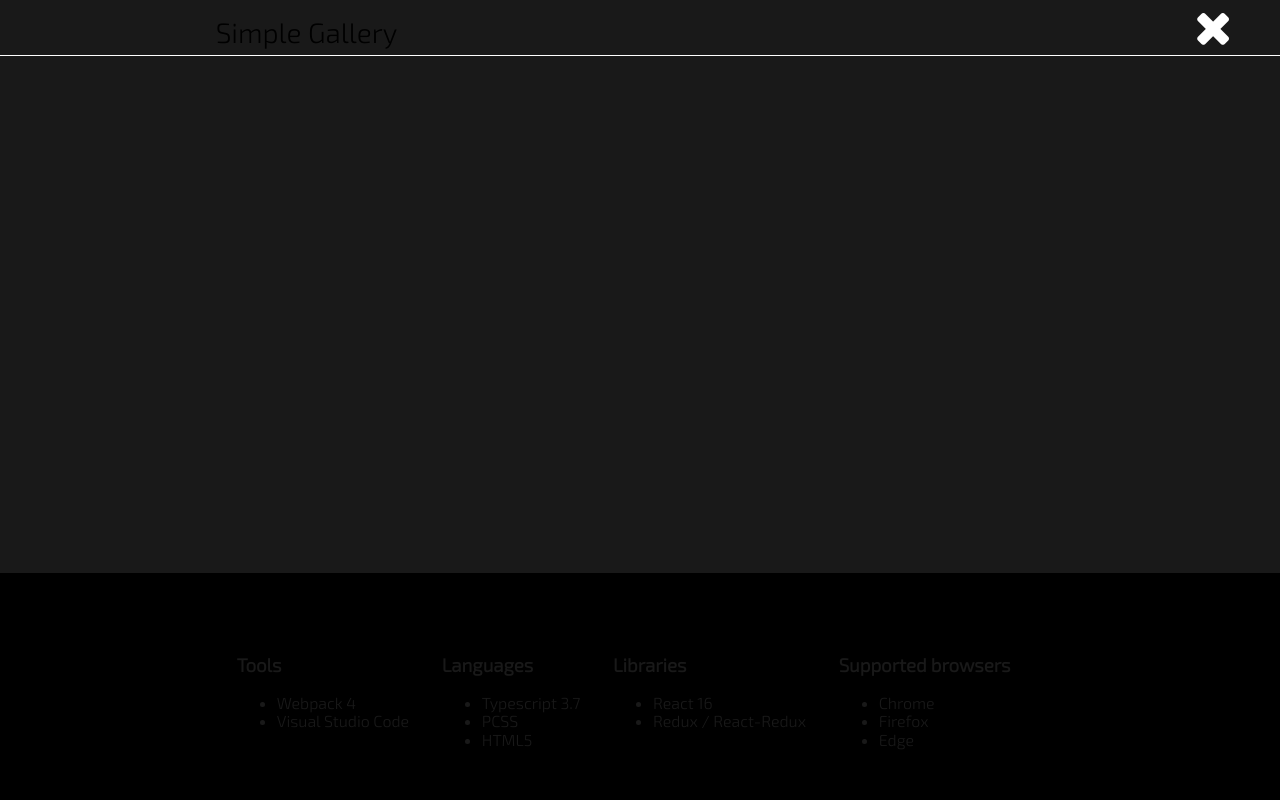
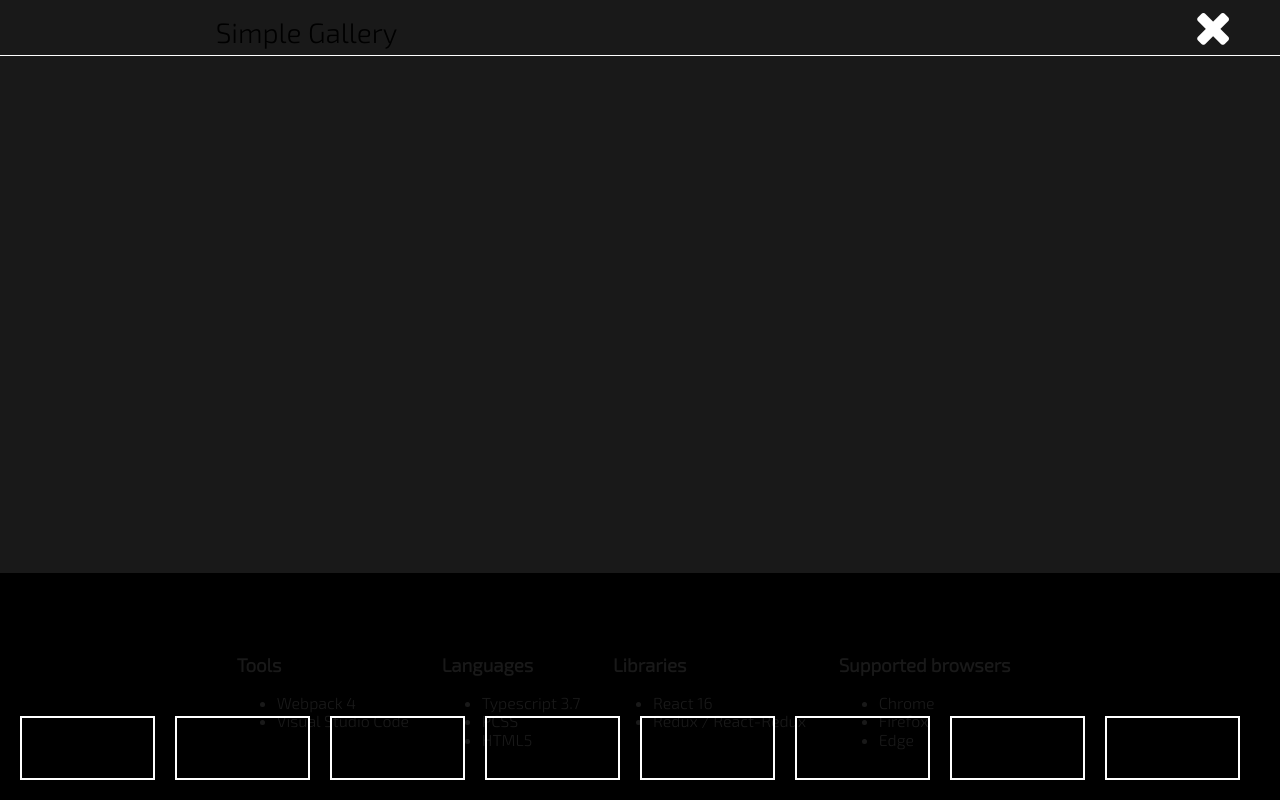
Before and after one commit to mankowsj/simple-gallery, a React app: page / in a window 1280 px wide. Both pictures are taken after a click on the picture 359 px from the left and 185 px from the top of the page. Built offline with nearby package versions, Linux system fonts and the light colour scheme; the HTML template or start-up script is replaced by a standard one.

Commit message:
imageList and selectedIndex setup

```diff
--- a/src/redux/actions-names.tsx
+++ b/src/redux/actions-names.tsx
@@ -1,4 +1,5 @@
 type PositionAction = 'SET_POSITION' | 'HOME_POSITION' | 'END_POSITION';
 type AppModeAction = 'GALLERY_MODE' | 'BIG_PIC_MODE';
+type ImageAction = 'SET_IMAGE_LIST' | 'SET_SELECTED_IMAGE_ID';
 
-export {PositionAction, AppModeAction};
+export {PositionAction, AppModeAction, ImageAction};
--- a/src/redux/actions.tsx
+++ b/src/redux/actions.tsx
@@ -1,6 +1,8 @@
 import {AppModeActionType} from './types';
 
 const setGalleryMode = (): AppModeActionType => ({type: 'GALLERY_MODE'});
-const setBigPictureMode = (picId: string): AppModeActionType => ({type: 'BIG_PIC_MODE', value: picId});
+const setBigPictureMode = (): AppModeActionType => ({type: 'BIG_PIC_MODE'});
 
-export {setGalleryMode, setBigPictureMode};
+const setSelectedImage = (index: number) => ({type: 'SET_SELECTED_IMAGE', value: index});
+
+export {setGalleryMode, setBigPictureMode, setSelectedImage};
--- /dev/null
+++ b/src/redux/reducers/image.tsx
@@ -0,0 +1,14 @@
+import {StoreType, ImageActionType} from '../types';
+
+const pathPrefix = 'src/assets/images/';
+
+const imageList = ['1', '2', '3', '4', '5', '6', '7', '8'].map(name => ({name: `${name}.jpg`, path: pathPrefix}));
+const defaultValue = {imageList, selectedIndex: 0};
+
+export const imageReducer = (
+  state: StoreType['imageReducer'] = defaultValue,
+  action: ImageActionType
+): StoreType['imageReducer'] => {
+  console.warn('imADSSADAS', action);
+  return state;
+};
--- a/src/redux/reducers/index.tsx
+++ b/src/redux/reducers/index.tsx
@@ -1,4 +1,5 @@
 import {combineReducers} from 'redux';
 import {appModeReducer} from './app-mode';
+import {imageReducer} from './image';
 
-export const reducers = combineReducers({appModeReducer});
+export const reducers = combineReducers({appModeReducer, imageReducer});
--- a/src/redux/types.tsx
+++ b/src/redux/types.tsx
@@ -1,4 +1,4 @@
-import {AppModeAction, PositionAction} from './actions-names';
+import {AppModeAction, PositionAction, ImageAction} from './actions-names';
 
 type ActionType<T, S = never> = {
   type: T;
@@ -8,9 +8,13 @@ type ActionType<T, S = never> = {
 type PositionActionType = ActionType<PositionAction>;
 type AppModeActionType = ActionType<AppModeAction, String>;
 
+type ImageStore = {imageList: ReduxImage[]; selectedIndex: number};
+type ImageActionType = ActionType<ImageAction, ImageStore>;
+
 type StoreType = {
   positionReducer: number;
   appModeReducer: AppModeAction;
+  imageReducer: ImageStore;
 };
 
-export {AppModeAction, AppModeActionType, PositionActionType, StoreType};
+export {AppModeAction, AppModeActionType, PositionActionType, ImageActionType, StoreType};
--- a/src/views/big-picture/big-picture.styles.pcss
+++ b/src/views/big-picture/big-picture.styles.pcss
@@ -8,6 +8,16 @@
   background: rgba(0, 0, 0, 0.9);
   transform: perspective(50px) translateZ(-13px);
   transition: 300ms ease-in-out opacity, 300ms ease-in-out transform;
+  display: flex;
+  flex-direction: column;
+
+  .bottom-slider {
+    padding: 20px;
+  }
+
+  .selected-image {
+    height: 100%;
+  }
 
   &.is-visible {
     opacity: 1;
--- a/src/views/big-picture/big-picture.tsx
+++ b/src/views/big-picture/big-picture.tsx
@@ -3,11 +3,14 @@ import {connect} from 'react-redux';
 import './big-picture.styles.pcss';
 import {IconButton} from '../../components/icon-button';
 import {setGalleryMode} from '../../redux/actions';
-// import {} from '../../components/slider-big-pic';
+import {Slider} from '../../components/slider';
+import {StoreType} from '../../redux';
 
 type BigPictureProps = {
   className?: string;
   setGalleryMode: any;
+  imageList: ReduxImage[];
+  selectedIndex: number;
 };
 
 const VisiblityMap = {
@@ -29,7 +32,7 @@ const getVisibilityModifier = (state: number) => {
 };
 const isExiting = (status: number) => status === VisiblityMap.Exiting;
 
-const BigPicture = ({className, setGalleryMode}: BigPictureProps) => {
+const BigPicture = ({className, setGalleryMode, imageList, selectedIndex}: BigPictureProps) => {
   const [isVisible, setVisibility] = useState(0);
 
   useEffect(() => {
@@ -37,8 +40,8 @@ const BigPicture = ({className, setGalleryMode}: BigPictureProps) => {
   }, []);
 
   return (
-    <main className={`${className} gallery`}>
-      <section
+    <div className={`${className} big-pic-flex`}>
+      <main
         onTransitionEnd={() => {
           if (isExiting(isVisible)) {
             setGalleryMode();
@@ -53,16 +56,24 @@ const BigPicture = ({className, setGalleryMode}: BigPictureProps) => {
             name="close"
           />
         </nav>
-      </section>
-    </main>
+        <section className="selected-image">
+          <img />
+        </section>
+        <Slider className="bottom-slider" images={imageList} selectedIndex={selectedIndex} />
+      </main>
+    </div>
   );
 };
 BigPicture.defaultProps = {
   className: ''
 };
 
+const mapStateToProps = ({imageReducer}: StoreType) => ({
+  imageList: imageReducer.imageList,
+  selectedIndex: imageReducer.selectedIndex
+});
 const ConnectedBigPicture = connect(
-  null,
+  mapStateToProps,
   {setGalleryMode}
 )(BigPicture);
 
--- a/src/views/gallery/gallery.tsx
+++ b/src/views/gallery/gallery.tsx
@@ -1,26 +1,28 @@
 import React from 'react';
-import {bindActionCreators} from 'redux';
 import {connect} from 'react-redux';
 import './gallery.styles.pcss';
 import {GridImage} from '../../components/grid-image';
-import {setBigPictureMode} from '../../redux/actions';
-
-const pathPrefix = 'src/assets/images/';
-const imageList = ['1', '2', '3', '4', '5', '6', '7', '8'].map(name => `${name}.jpg`);
+import {setBigPictureMode, setSelectedImage} from '../../redux/actions';
+import {StoreType} from '../../redux';
 
 type GalleryProps = {
-  className: string;
+  className?: string;
   setBigPictureMode: any;
+  setSelectedImage: any;
+  imageList: ReduxImage[];
 };
-const Gallery = ({className, setBigPictureMode}: GalleryProps) => (
+const Gallery = ({className, setBigPictureMode, imageList, setSelectedImage}: GalleryProps) => (
   <main className={`${className} gallery`}>
-    {imageList.map(imgName => (
+    {imageList.map(({path, name}, index) => (
       <GridImage
-        onClick={() => setBigPictureMode(imgName)}
-        key={imgName}
+        onClick={() => {
+          setSelectedImage(index);
+          setBigPictureMode();
+        }}
+        key={name}
         className="grid-item"
-        imageName={imgName}
-        imageSrc={`${pathPrefix}${imgName}`}
+        imageName={name}
+        imageSrc={`${path}${name}`}
       />
     ))}
   </main>
@@ -29,10 +31,9 @@ Gallery.defaultProps = {
   className: ''
 };
 
-const mapStateToDispatch = (dispatch: any) => ({});
 const ConnectedGallery = (connect(
-  null,
-  {setBigPictureMode}
-)(Gallery) as any) as React.ComponentClass<Omit<GalleryProps, 'setBigPictureMode'>>;
+  ({imageReducer}: StoreType) => ({imageList: imageReducer.imageList}),
+  {setBigPictureMode, setSelectedImage}
+)(Gallery) as any) as React.ComponentClass<Omit<GalleryProps, 'setBigPictureMode' | 'imageList' | 'setSelectedImage'>>;
 
 export {ConnectedGallery as Gallery};
```
